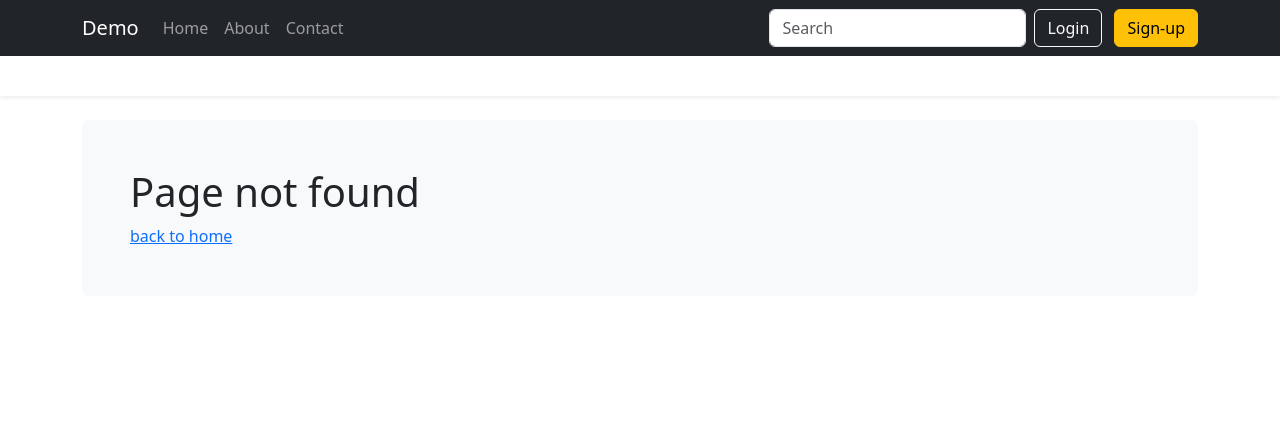
After one commit to Vishalkhandal/demo, a PHP site: page /views/404.php in a window 1280 px wide. The commit adds this page. Shown: the top 443 px of the page. Run offline with PHP 8.4, Linux system fonts and the light colour scheme; data that the repository does not hold is empty.

Commit message:
add routing

```diff
--- a/about.php
+++ /dev/null
@@ -1,6 +0,0 @@
-<?php
-
-require('function.php');
-require('views/about.view.php');
-
-dd($_SERVER['REQUEST_URI']);
--- /dev/null
+++ b/config.php
@@ -0,0 +1,3 @@
+<?php
+
+define('URL_ROOT', '/basicphp/demo');
--- a/contact.php
+++ /dev/null
@@ -1,6 +0,0 @@
-<?php
-
-require('function.php');
-require('views/contact.view.php');
-
-dd($_SERVER['REQUEST_URI']);
--- /dev/null
+++ b/controllers/about.php
@@ -0,0 +1,5 @@
+<?php
+
+$heading = "About";
+
+require('views/about.view.php');
--- /dev/null
+++ b/controllers/contact.php
@@ -0,0 +1,5 @@
+<?php
+
+$heading = "Contact";
+
+require('views/contact.view.php');
--- /dev/null
+++ b/controllers/index.php
@@ -0,0 +1,5 @@
+<?php
+
+$heading = "Home";
+
+require('views/index.view.php');
--- a/function.php
+++ b/function.php
@@ -11,5 +11,5 @@ function dd($name)
 
 function urlIs($value)
 {
-    return $_SERVER['REQUEST_URI'] === $value;
+    return $_SERVER['REQUEST_URI'] === URL_ROOT . $value;
 }
--- /dev/null
+++ b/views/404.php
@@ -0,0 +1,17 @@
+<?php
+
+require('partials/header.php');
+require('partials/nav.php');
+require('partials/banner.php');
+?>
+
+<main class="container">
+    <div class="bg-body-tertiary p-5 rounded">
+        <h1>Page not found</h1>
+        <a href="/" class="text-primary">back to home</a>
+    </div>
+</main>
+
+<?php
+require('partials/footer.php');
+?>
--- a/views/about.view.php
+++ b/views/about.view.php
@@ -1,8 +1,8 @@
 <?php
 
 require('partials/header.php');
-
 require('partials/nav.php');
+require('partials/banner.php');
 ?>
 
 <main class="container">
--- a/views/contact.view.php
+++ b/views/contact.view.php
@@ -1,8 +1,8 @@
 <?php
 
 require('partials/header.php');
-
 require('partials/nav.php');
+require('partials/banner.php');
 ?>
 
 <main class="container">
--- a/views/index.view.php
+++ b/views/index.view.php
@@ -2,6 +2,7 @@
 
 require('partials/header.php');
 require('partials/nav.php');
+require('partials/banner.php');
 ?>
 
 <main class="container">
--- /dev/null
+++ b/views/partials/banner.php
@@ -0,0 +1,5 @@
+<header class="bg-white shadow-sm mb-4">
+    <div class="container py-2">
+        <h1 class="display-5 fw-semibold text-dark"><?php echo $heading; ?></h1>
+    </div>
+</header>
--- a/views/partials/nav.php
+++ b/views/partials/nav.php
@@ -8,16 +8,16 @@
         <div class="collapse navbar-collapse" id="navbarCollapse">
             <ul class="navbar-nav me-auto mb-2 mb-md-0">
                 <li class="nav-item">
-                    <a class="nav-link <?= urlIs('/basicphp/demo/index.php') ? 'active' : '' ?>" aria-current="page" href="index.php">Home</a>
+                    <a class="nav-link <?= $_SERVER['REQUEST_URI'] === '/' ? 'active' : '' ?>" aria-current="page" href="/">Home</a>
                 </li>
                 <li class="nav-item">
-                    <a class="nav-link <?= $_SERVER['REQUEST_URI'] === '/about.php' ? 'active' : '' ?>" href="about.php">About</a>
+                    <a class="nav-link <?= $_SERVER['REQUEST_URI'] === '/about.php' ? 'active' : '' ?>" href="/about">About</a>
                 </li>
                 <li class="nav-item">
-                    <a class="nav-link <?= urlIs('/basicphp/demo/contact.php') ? 'active' : '' ?>" href="contact.php">Contact</a>
+                    <a class="nav-link <?= $_SERVER['REQUEST_URI'] === '/contact.php' ? 'active' : '' ?>" href="/contact">Contact</a>
                 </li>
             </ul>
-            <form class="d-flex" role="search">
+            <form class="d-flex mb-2 mb-md-0" role="search">
                 <input class="form-control me-2" type="search" placeholder="Search" aria-label="Search">
             </form>
             <div class="text-end">
```
Also changed, not shown: index.php (+26 -3 lines).
